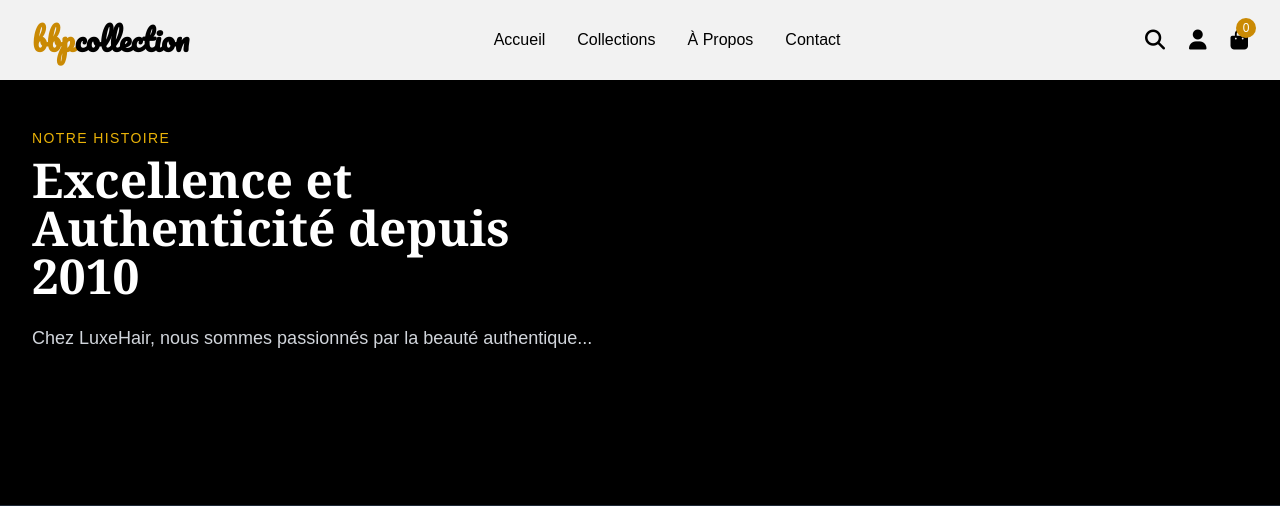
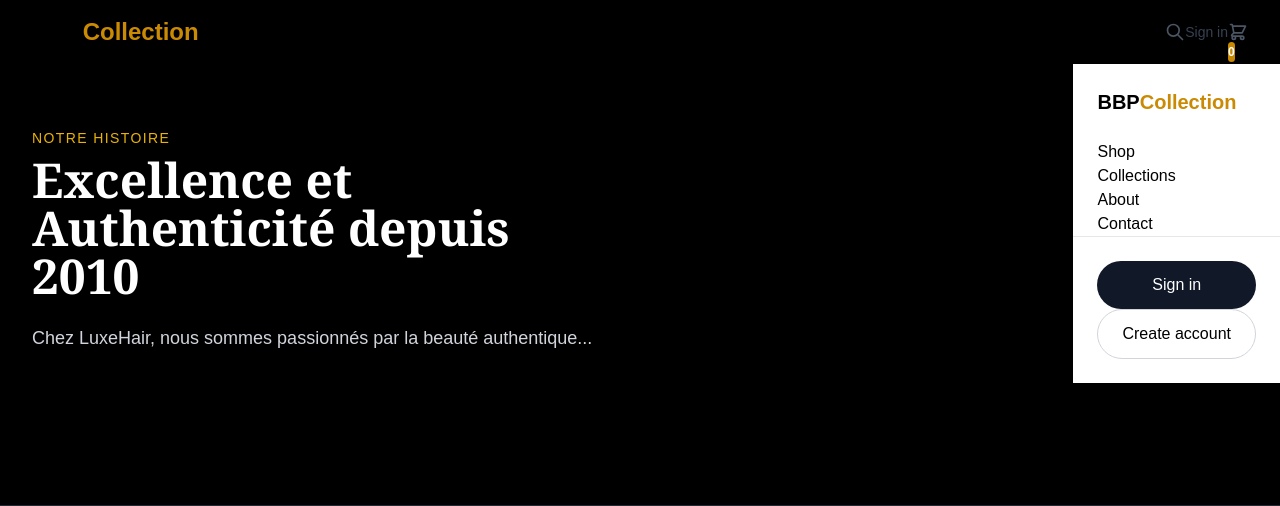
Before and after one commit to ktbm12/bbpcolection, a Django app: template bbpproject/bbpproject/templates/pages/about.html in a window 1280 px wide. Shown: the top 506 px of the page. Run offline with Django 5.2, Linux system fonts and the light colour scheme; the template is opened without the code that fills it, so the values that code supplies are empty; some web fonts are replaced.

Commit message:
add tepmlate login

```diff
--- a/bbpproject/bbpproject/templates/pages/include/navbar.html
+++ b/bbpproject/bbpproject/templates/pages/include/navbar.html
@@ -1,110 +1,185 @@
-<nav class="fixed w-full bg-white/95 backdrop-blur-sm shadow-sm z-50">
-    <div class="max-w-7xl mx-auto px-4 sm:px-6 lg:px-8">
-        <div class="flex justify-between items-center h-20">
-            <!-- Logo -->
-            <div class="flex items-center">
-                <h1 class="text-3xl font-pacifico font-bold text-black">
-                    <span class="text-yellow-600">bbp</span>collection
-                </h1>
+<!-- templates/include/navbar.html -->
+<nav class="fixed top-0 left-0 right-0 z-50 bg-white/80 backdrop-blur-xl border-b border-gray-100/80 transition-all duration-300">
+  <div class="max-w-7xl mx-auto px-6 lg:px-8">
+    <div class="flex items-center justify-between h-16 lg:h-20">
+
+      <!-- Logo + marque -->
+      <div class="flex-shrink-0">
+        <a href="{% url 'home' %}" class="flex items-center gap-2.5 group">
+          <span class="text-2xl lg:text-3xl font-bold tracking-tight text-gray-900 group-hover:text-yellow-600 transition-colors">
+            BBP<span class="text-yellow-600">Collection</span>
+          </span>
+        </a>
       </div>
 
-            <!-- Menu Desktop -->
-            <div class="hidden md:flex items-center space-x-8">
-                <a href="/" class="text-black hover:text-yellow-600 font-medium transition">Accueil</a>
-                <a href="#collections" class="text-black hover:text-yellow-600 font-medium transition">Collections</a>
-                <a href="/about" class="text-black hover:text-yellow-600 font-medium transition">À Propos</a>
-                <a href="#contact" class="text-black hover:text-yellow-600 font-medium transition">Contact</a>
+      <!-- Navigation principale (desktop) -->
+      <div class="hidden lg:flex items-center gap-10">
+        <a href="{% url 'product_list' %}" class="text-sm font-medium text-gray-700 hover:text-gray-900 transition-colors">
+          Shop
+        </a>
+        <a href="{% url 'collections' %}" class="text-sm font-medium text-gray-700 hover:text-gray-900 transition-colors">
+          Collections
+        </a>
+        <a href="{% url 'about' %}" class="text-sm font-medium text-gray-700 hover:text-gray-900 transition-colors">
+          About
+        </a>
+        <a href="{% url 'contact' %}" class="text-sm font-medium text-gray-700 hover:text-gray-900 transition-colors">
+          Contact
+        </a>
       </div>
 
-            <!-- Icons -->
-            <div class="flex items-center space-x-6">
-                <button class="text-black hover:text-yellow-600 transition">
-                    <i class="fas fa-search text-xl"></i>
+      <!-- Actions utilisateur (recherche, compte, panier) -->
+      <div class="flex items-center gap-5 lg:gap-6">
+        <!-- Recherche -->
+        <button
+          type="button"
+          class="text-gray-600 hover:text-gray-900 transition-colors focus:outline-none focus:ring-2 focus:ring-yellow-400 rounded-full p-2"
+          aria-label="Search"
+        >
+          <svg class="w-5 h-5" fill="none" stroke="currentColor" viewBox="0 0 24 24">
+            <path stroke-linecap="round" stroke-linejoin="round" stroke-width="2" d="M21 21l-6-6m2-5a7 7 0 11-14 0 7 7 0 0114 0z" />
+          </svg>
         </button>
-                <button class="text-black hover:text-yellow-600 transition">
-                    <i class="fas fa-user text-xl"></i>
-                </button>
-                <a href="{% url 'product:cart_detail' %}">
-                <button class="text-black hover:text-yellow-600 transition relative">
-                    <i class="fas fa-shopping-bag text-xl"></i>
-                    <span class="absolute -top-2 -right-2 bg-yellow-600 text-white text-xs rounded-full w-5 h-5 flex items-center justify-center">0</span>
-                </button>
+
+        <!-- Compte -->
+        {% if user.is_authenticated %}
+          <a
+            href="{% url 'users:profile' %}"
+            class="text-gray-600 hover:text-gray-900 transition-colors focus:outline-none focus:ring-2 focus:ring-yellow-400 rounded-full p-2"
+            aria-label="Account"
+          >
+            <svg class="w-5 h-5" fill="none" stroke="currentColor" viewBox="0 0 24 24">
+              <path stroke-linecap="round" stroke-linejoin="round" stroke-width="2" d="M16 7a4 4 0 11-8 0 4 4 0 018 0zM12 14a7 7 0 00-7 7h14a7 7 0 00-7-7z" />
+            </svg>
           </a>
-                <button id="mobile-menu-btn" class="md:hidden text-black hover:text-yellow-600 transition">
-                    <i class="fas fa-bars text-2xl"></i>
-                </button>
-            </div>
-        </div>
+        {% else %}
+          <a
+            href="{% url 'account_login' %}"
+            class="text-sm font-medium text-gray-700 hover:text-gray-900 transition-colors"
+          >
+            Sign in
+          </a>
+        {% endif %}
 
-        <!-- Mobile Menu Dropdown -->
-        <div id="mobile-menu" class="hidden md:hidden overflow-hidden transition-all duration-300 ease-in-out">
-            <div class="px-2 pt-2 pb-4 space-y-2 border-t border-gray-200">
-                <a href="/" class="block px-4 py-3 text-black hover:bg-yellow-50 hover:text-yellow-600 font-medium transition rounded-lg">
-                    <i class="fas fa-home mr-3 text-yellow-600"></i>Accueil
+        <!-- Panier -->
+        <a
+          href="{% url 'cart:detail' %}"
+          class="relative text-gray-600 hover:text-gray-900 transition-colors focus:outline-none focus:ring-2 focus:ring-yellow-400 rounded-full p-2 group"
+          aria-label="Cart"
+        >
+          <svg class="w-5 h-5" fill="none" stroke="currentColor" viewBox="0 0 24 24">
+            <path stroke-linecap="round" stroke-linejoin="round" stroke-width="2" d="M3 3h2l.4 2M7 13h10l4-8H5.4M7 13L5.4 5M7 13l-2.293 2.293c-.63.63-.184 1.707.707 1.707H17m0 0a2 2 0 100 4 2 2 0 000-4zm-8 2a2 2 0 11-4 0 2 2 0 014 0z" />
+          </svg>
+          <span class="absolute -top-1 -right-1 bg-yellow-600 text-white text-xs font-bold rounded-full min-w-[18px] h-5 flex items-center justify-center px-1.5 shadow-sm transform group-hover:scale-110 transition-transform">
+            0
+          </span>
         </a>
-                <a href="#collections" class="block px-4 py-3 text-black hover:bg-yellow-50 hover:text-yellow-600 font-medium transition rounded-lg">
-                    <i class="fas fa-images mr-3 text-yellow-600"></i>Collections
-                </a>
-                <a href="/about" class="block px-4 py-3 text-black hover:bg-yellow-50 hover:text-yellow-600 font-medium transition rounded-lg">
-                    <i class="fas fa-info-circle mr-3 text-yellow-600"></i>À Propos
-                </a>
-                <a href="#contact" class="block px-4 py-3 text-black hover:bg-yellow-50 hover:text-yellow-600 font-medium transition rounded-lg">
-                    <i class="fas fa-envelope mr-3 text-yellow-600"></i>Contact
-                </a>
-                <hr class="my-2">
-                <button class="w-full text-left px-4 py-3 text-black hover:bg-yellow-50 hover:text-yellow-600 font-medium transition rounded-lg">
-                    <i class="fas fa-user mr-3 text-yellow-600"></i>Mon Compte
+
+        <!-- Menu mobile (hamburger) -->
+        <button
+          id="mobile-menu-btn"
+          class="lg:hidden text-gray-700 hover:text-gray-900 focus:outline-none focus:ring-2 focus:ring-yellow-400 rounded-full p-2"
+          aria-label="Open menu"
+          aria-expanded="false"
+        >
+          <svg class="w-6 h-6 transition-transform duration-300" fill="none" stroke="currentColor" viewBox="0 0 24 24" id="hamburger-lines">
+            <path stroke-linecap="round" stroke-linejoin="round" stroke-width="2" d="M4 6h16M4 12h16M4 18h16" />
+          </svg>
+          <svg class="w-6 h-6 hidden transition-transform duration-300" fill="none" stroke="currentColor" viewBox="0 0 24 24" id="hamburger-cross">
+            <path stroke-linecap="round" stroke-linejoin="round" stroke-width="2" d="M6 18L18 6M6 6l12 12" />
+          </svg>
         </button>
       </div>
     </div>
   </div>
+
+  <!-- Mobile Menu (slide-in from right) -->
+  <div id="mobile-menu-panel" class="fixed inset-y-0 right-0 w-80 bg-white shadow-2xl transform translate-x-full transition-transform duration-500 ease-in-out lg:hidden z-50">
+    <div class="flex flex-col h-full">
+      <!-- Header -->
+      <div class="flex items-center justify-between p-6 border-b border-gray-100">
+        <span class="text-xl font-bold tracking-tight text-gray-900">
+          BBP<span class="text-yellow-600">Collection</span>
+        </span>
+        <button id="mobile-close-btn" class="text-gray-600 hover:text-gray-900 focus:outline-none">
+          <svg class="w-6 h-6" fill="none" stroke="currentColor" viewBox="0 0 24 24">
+            <path stroke-linecap="round" stroke-linejoin="round" stroke-width="2" d="M6 18L18 6M6 6l12 12" />
+          </svg>
+        </button>
+      </div>
+
+      <!-- Liens -->
+      <div class="flex-1 px-6 py-10 space-y-8 text-base font-medium">
+        <a href="{% url 'product_list' %}" class="block text-gray-900 hover:text-yellow-600 transition-colors">Shop</a>
+        <a href="{% url 'collections' %}" class="block text-gray-900 hover:text-yellow-600 transition-colors">Collections</a>
+        <a href="{% url 'about' %}" class="block text-gray-900 hover:text-yellow-600 transition-colors">About</a>
+        <a href="{% url 'contact' %}" class="block text-gray-900 hover:text-yellow-600 transition-colors">Contact</a>
+      </div>
+
+      <!-- Auth & actions -->
+      <div class="p-6 border-t border-gray-100 space-y-6">
+        {% if user.is_authenticated %}
+          <a href="{% url 'users:profile' %}" class="flex items-center gap-3 text-gray-900 hover:text-yellow-600">
+            <svg class="w-5 h-5" fill="none" stroke="currentColor" viewBox="0 0 24 24">
+              <path stroke-linecap="round" stroke-linejoin="round" stroke-width="2" d="M16 7a4 4 0 11-8 0 4 4 0 018 0zM12 14a7 7 0 00-7 7h14a7 7 0 00-7-7z" />
+            </svg>
+            Account
+          </a>
+          <a href="{% url 'account_logout' %}" class="flex items-center gap-3 text-red-600 hover:text-red-700">
+            <svg class="w-5 h-5" fill="none" stroke="currentColor" viewBox="0 0 24 24">
+              <path stroke-linecap="round" stroke-linejoin="round" stroke-width="2" d="M17 16l4-4m0 0l-4-4m4 4H7m6 4v1a3 3 0 01-3 3H6a3 3 0 01-3-3V7a3 3 0 013-3h4a3 3 0 013 3v1" />
+            </svg>
+            Sign out
+          </a>
+        {% else %}
+          <a href="{% url 'account_login' %}" class="block text-center py-3 px-6 bg-gray-900 text-white rounded-full font-medium hover:bg-gray-800 transition">
+            Sign in
+          </a>
+          <a href="{% url 'account_signup' %}" class="block text-center py-3 px-6 border border-gray-300 rounded-full font-medium hover:bg-gray-50 transition">
+            Create account
+          </a>
+        {% endif %}
+      </div>
+    </div>
+  </div>
+
+  <!-- Overlay backdrop -->
+  <div id="mobile-backdrop" class="fixed inset-0 bg-black/40 backdrop-blur-sm z-40 hidden lg:hidden transition-opacity duration-500"></div>
 </nav>
 
+<!-- JavaScript (vanilla, léger) -->
 <script>
-document.addEventListener('DOMContentLoaded', function() {
-    const mobileMenuBtn = document.getElementById('mobile-menu-btn');
-    const mobileMenu = document.getElementById('mobile-menu');
+  const btn = document.getElementById('mobile-menu-btn');
+  const closeBtn = document.getElementById('mobile-close-btn');
+  const panel = document.getElementById('mobile-menu-panel');
+  const backdrop = document.getElementById('mobile-backdrop');
+  const lines = document.getElementById('hamburger-lines');
+  const cross = document.getElementById('hamburger-cross');
 
-    if (mobileMenuBtn && mobileMenu) {
-        mobileMenuBtn.addEventListener('click', function() {
-            mobileMenu.classList.toggle('hidden');
+  function openMenu() {
+    panel.classList.remove('translate-x-full');
+    backdrop.classList.remove('hidden');
+    lines.classList.add('hidden');
+    cross.classList.remove('hidden');
+    btn.setAttribute('aria-expanded', 'true');
+  }
 
-            // Smooth animation
-            if (mobileMenu.classList.contains('hidden')) {
-                mobileMenu.style.maxHeight = '0px';
-            } else {
-                mobileMenu.style.maxHeight = mobileMenu.scrollHeight + 'px';
+  function closeMenu() {
+    panel.classList.add('translate-x-full');
+    backdrop.classList.add('hidden');
+    lines.classList.remove('hidden');
+    cross.classList.add('hidden');
+    btn.setAttribute('aria-expanded', 'false');
   }
-        });
 
-        // Close menu when clicking on a link
-        const menuLinks = mobileMenu.querySelectorAll('a, button');
-        menuLinks.forEach(link => {
-            link.addEventListener('click', function() {
-                mobileMenu.classList.add('hidden');
-                mobileMenu.style.maxHeight = '0px';
-            });
-        });
+  btn.addEventListener('click', openMenu);
+  closeBtn.addEventListener('click', closeMenu);
+  backdrop.addEventListener('click', closeMenu);
 
-        // Close menu when clicking outside
-        document.addEventListener('click', function(event) {
-            if (!event.target.closest('nav')) {
-                mobileMenu.classList.add('hidden');
-                mobileMenu.style.maxHeight = '0px';
-            }
-        });
+  // Échap
+  document.addEventListener('keydown', e => {
+    if (e.key === 'Escape' && !panel.classList.contains('translate-x-full')) {
+      closeMenu();
     }
   });
 </script>
-
-<style>
-#mobile-menu {
-    max-height: 0;
-    overflow: hidden;
-    transition: max-height 0.3s ease-in-out;
-}
-
-#mobile-menu:not(.hidden) {
-    max-height: 400px;
-}
-</style>
```
Lines whose indentation alone changed are shown as unchanged.
